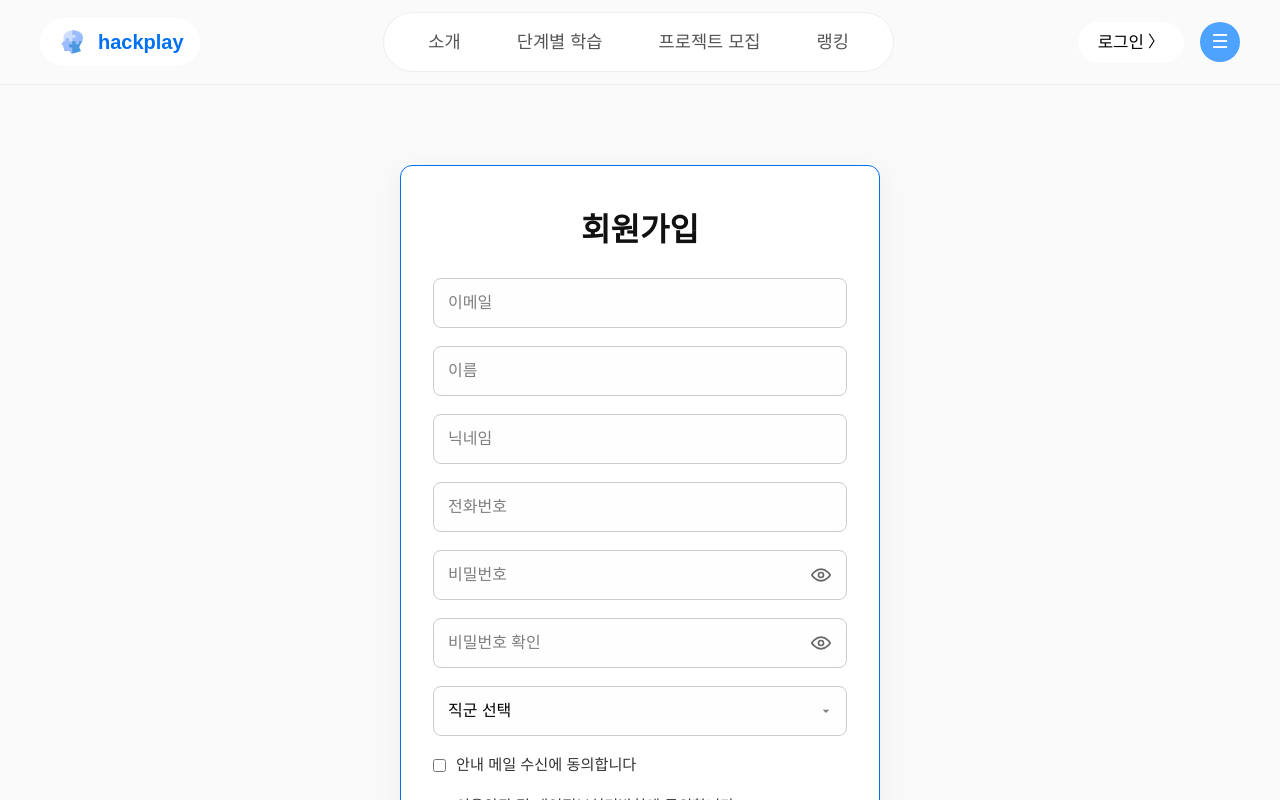
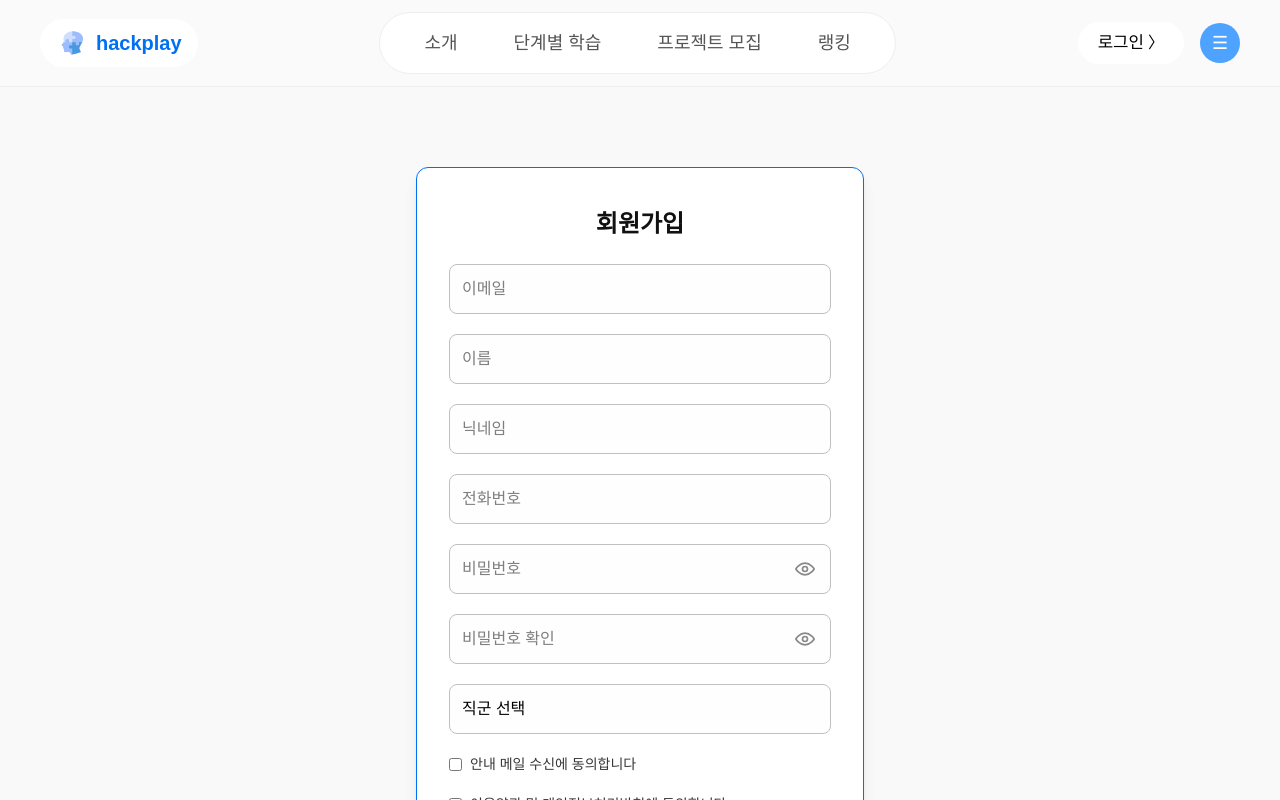
Before and after one commit to hackathon-education/hackplay_front, a React (Vite) app: page /signup in a window 1280 px wide. Shown: the top 800 px of the page. Built offline with nearby package versions, Linux system fonts and the light colour scheme; a web font is replaced by a local one.

Commit message:
♻️ refactor: 기존 CSS 파일을 Tailwind 유틸리티 클래스로 변환 (#8)

```diff
--- a/src/components/Footer.tsx
+++ b/src/components/Footer.tsx
@@ -1,10 +1,8 @@
-import '../styles/Footer.css';
-
 function Footer() {
   return (
-    <footer className="footer">
+    <footer className="bg-white border-t-2 border-[#0059b3] text-center px-2.5 py-5 text-[#003366]">
       <div>© 2025 웹 개발 학습 플랫폼</div>
-      <div className="company-info">
+      <div className="mt-[15px] text-[0.9rem] leading-[1.6]">
         <p>
           <strong>회사명</strong>: WebGrow Inc.
         </p>
--- a/src/components/Header.tsx
+++ b/src/components/Header.tsx
@@ -1,13 +1,13 @@
-import { useState, useRef, useEffect } from 'react';
-import { useNavigate, useLocation } from 'react-router-dom';
-import '../styles/Header.css';
+import { useEffect, useRef, useState } from 'react';
+import { useLocation, useNavigate } from 'react-router-dom';
+
 import logoIcon from '../assets/logo_icon.png';
 
 function Header() {
   const navigate = useNavigate();
   const location = useLocation();
   const [isMenuOpen, setIsMenuOpen] = useState(false);
-  const menuRef = useRef<HTMLDivElement | null>(null); // 메뉴 영역 참조
+  const menuRef = useRef<HTMLDivElement | null>(null);
 
   const isActive = (path: string) => location.pathname === path;
 
@@ -15,7 +15,6 @@ function Header() {
     setIsMenuOpen((prev) => !prev);
   };
 
-  // 외부 클릭 감지
   useEffect(() => {
     const handleClickOutside = (e: MouseEvent) => {
       if (menuRef.current && !menuRef.current.contains(e.target as Node)) {
@@ -26,53 +25,109 @@ function Header() {
     if (isMenuOpen) {
       document.addEventListener('mousedown', handleClickOutside);
     }
-
-    // 클린업
     return () => {
       document.removeEventListener('mousedown', handleClickOutside);
     };
   }, [isMenuOpen]);
 
   return (
-    <header className="header">
-      <div className="header-inner">
-        <div className="logo-wrapper" onClick={() => navigate('/')}>
-          <img src={logoIcon} alt="logo-icon" className="logo-icon" />
-          <span className="logo-text">hackplay</span>
+    <header className="w-full bg-[#fafafa] border-b border-[#eee] px-10 py-3">
+      <div className="flex items-center justify-between max-w-[1200px] mx-auto">
+        {/* 로고 */}
+        <div
+          className="flex items-center gap-2 bg-white px-4 py-2 rounded-full cursor-pointer"
+          onClick={() => navigate('/')}
+        >
+          <img src={logoIcon} alt="logo-icon" className="w-8 h-8" />
+          <span className="text-[#0070f3] font-bold text-xl">hackplay</span>
         </div>
 
-        <nav className="nav">
-          <ul className="nav-links">
-            <li className={isActive('/') ? 'active' : ''}>
-              <button onClick={() => navigate('/')}>소개</button>
+        {/* 네비게이션 */}
+        <nav>
+          <ul className="flex gap-8 list-none bg-white px-8 py-2 rounded-full border border-[#eee]">
+            <li className={isActive('/') ? 'font-bold text-black' : 'font-medium text-[#555]'}>
+              <button
+                onClick={() => navigate('/')}
+                className="bg-none border-none text-lg px-3 py-2 cursor-pointer"
+              >
+                소개
+              </button>
             </li>
-            <li className={isActive('/courses') ? 'active' : ''}>
-              <button onClick={() => navigate('/courses')}>단계별 학습</button>
+            <li
+              className={isActive('/courses') ? 'font-bold text-black' : 'font-medium text-[#555]'}
+            >
+              <button
+                onClick={() => navigate('/courses')}
+                className="bg-none border-none text-lg px-3 py-2 cursor-pointer"
+              >
+                단계별 학습
+              </button>
             </li>
-            <li className={isActive('/projects') ? 'active' : ''}>
-              <button onClick={() => navigate('/projects')}>프로젝트 모집</button>
+            <li
+              className={isActive('/projects') ? 'font-bold text-black' : 'font-medium text-[#555]'}
+            >
+              <button
+                onClick={() => navigate('/projects')}
+                className="bg-none border-none text-lg px-3 py-2 cursor-pointer"
+              >
+                프로젝트 모집
+              </button>
             </li>
-            <li className={isActive('/ranking') ? 'active' : ''}>
-              <button onClick={() => navigate('/ranking')}>랭킹</button>
+            <li
+              className={isActive('/ranking') ? 'font-bold text-black' : 'font-medium text-[#555]'}
+            >
+              <button
+                onClick={() => navigate('/ranking')}
+                className="bg-none border-none text-lg px-3 py-2 cursor-pointer"
+              >
+                랭킹
+              </button>
             </li>
           </ul>
         </nav>
 
-        <div className="header-actions">
-          <button className="login-button" onClick={() => navigate('/login')}>
-            로그인 <span className="arrow">〉</span>
+        {/* 우측 액션 */}
+        <div className="flex items-center gap-4">
+          <button
+            className="bg-white px-5 py-2 rounded-full text-[1.05rem] font-medium cursor-pointer flex items-center gap-1 text-black"
+            onClick={() => navigate('/login')}
+          >
+            로그인 <span className="text-base">〉</span>
           </button>
 
-          <div className="menu-wrapper" ref={menuRef}>
-            <button className="menu-circle" onClick={toggleMenu}>
+          <div className="relative" ref={menuRef}>
+            <button
+              className="bg-[#4da3ff] text-white w-10 h-10 rounded-full text-lg cursor-pointer flex items-center justify-center"
+              onClick={toggleMenu}
+            >
               ☰
             </button>
             {isMenuOpen && (
-              <div className="dropdown-menu">
-                <button onClick={() => alert('계정설정')}>계정설정</button>
-                <button onClick={() => alert('문의하기')}>문의하기</button>
-                <button onClick={() => navigate('/mypage')}>마이페이지</button>
-                <button onClick={() => alert('로그아웃')}>로그아웃</button>
+              <div className="absolute top-12 right-0 bg-white border border-[#ddd] rounded-lg shadow-lg flex flex-col py-2 z-50 min-w-[160px]">
+                <button
+                  className="text-left text-sm px-4 py-2 hover:bg-[#f5f5f5]"
+                  onClick={() => alert('계정설정')}
+                >
+                  계정설정
+                </button>
+                <button
+                  className="text-left text-sm px-4 py-2 hover:bg-[#f5f5f5]"
+                  onClick={() => alert('문의하기')}
+                >
+                  문의하기
+                </button>
+                <button
+                  className="text-left text-sm px-4 py-2 hover:bg-[#f5f5f5]"
+                  onClick={() => navigate('/mypage')}
+                >
+                  마이페이지
+                </button>
+                <button
+                  className="text-left text-sm px-4 py-2 hover:bg-[#f5f5f5]"
+                  onClick={() => alert('로그아웃')}
+                >
+                  로그아웃
+                </button>
               </div>
             )}
           </div>
--- a/src/pages/FrontBeginnerPage.tsx
+++ b/src/pages/FrontBeginnerPage.tsx
@@ -1,5 +1,4 @@
 import { useNavigate } from 'react-router-dom';
-import '../styles/Page.css';
 
 function FrontBeginnerPage() {
   const navigate = useNavigate();
--- a/src/pages/LoginPage.tsx
+++ b/src/pages/LoginPage.tsx
@@ -1,26 +1,40 @@
 import { useNavigate } from 'react-router-dom';
-import '../styles/Page.css';
-import '../styles/LoginPage.css';
 
 function LoginPage() {
   const navigate = useNavigate();
 
   return (
-    <div className="login-page-container">
-      <div className="login-box">
-        <h3 className="login-title">환영합니다!</h3>
-        <p className="login-subtitle">서비스 사용을 위해 로그인 해주세요</p>
-        <form className="login-form">
-          <input type="text" placeholder="아이디" required />
-          <input type="password" placeholder="비밀번호" required />
-          <button type="submit" className="login-submit-btn">
+    <div className="flex justify-center items-start pt-[60px] min-h-[80vh] bg-[#fafafa]">
+      <div className="flex flex-col w-[200%] max-w-[500px] px-[50px] mx-auto">
+        <h3 className="text-[2.4rem] font-bold mb-[6px] text-[#111]">환영합니다!</h3>
+        <p className="text-[2rem] text-[#444] mb-6">서비스 사용을 위해 로그인 해주세요</p>
+        <form className="flex flex-col gap-[14px] mt-5 mb-7">
+          <input
+            type="text"
+            placeholder="아이디"
+            required
+            className="p-[14px] text-[1.05rem] border border-[#ccc] rounded-[6px]"
+          />
+          <input
+            type="password"
+            placeholder="비밀번호"
+            required
+            className="p-[14px] text-[1.05rem] border border-[#ccc] rounded-[6px]"
+          />
+          <button
+            type="submit"
+            className="bg-[#0066cc] text-white p-[14px] text-[1.1rem] border-none rounded-[8px] cursor-pointer hover:bg-[#005bb5]"
+          >
             로그인
           </button>
         </form>
-        <hr className="login-divider" />
-        <p className="signup-text">
+        <hr className="border-none border-t border-[#ccc] my-5 mb-2.5" />
+        <p className="text-center text-[0.9rem] text-[#777]">
           처음 방문하셨나요?
-          <button className="signup-link-btn" onClick={() => navigate('/signup')}>
+          <button
+            className="bg-none border-none text-[#0070f3] font-semibold text-[0.95rem] ml-[6px] cursor-pointer underline"
+            onClick={() => navigate('/signup')}
+          >
             회원 가입
           </button>
         </p>
--- a/src/pages/ProjectsPage.tsx
+++ b/src/pages/ProjectsPage.tsx
@@ -1,4 +1,3 @@
-import '../styles/Page.css';
 
 function ProjectsPage() {
   return (
--- a/src/pages/SignupPage.tsx
+++ b/src/pages/SignupPage.tsx
@@ -1,6 +1,4 @@
 import { useState } from 'react';
-import '../styles/Page.css';
-import '../styles/SignupPage.css';
 
 type EyeIconProps = {
   visible: boolean;
@@ -8,12 +6,10 @@ type EyeIconProps = {
 
 const EyeIcon: React.FC<EyeIconProps> = ({ visible }) => (
   <svg
-    className="eye-icon"
     xmlns="http://www.w3.org/2000/svg"
-    width="20"
-    height="20"
+    className="w-5 h-5 text-gray-600"
+    fill="none"
     viewBox="0 0 24 24"
-    fill="none"
     stroke="currentColor"
     strokeWidth="2"
     strokeLinecap="round"
@@ -39,50 +35,90 @@ function SignupPage() {
   const [showConfirmPassword, setShowConfirmPassword] = useState(false);
 
   return (
-    <div className="signup-container">
-      <div className="signup-card">
-        <h2 className="signup-title">회원가입</h2>
-        <form className="signup-form" onSubmit={(e) => e.preventDefault()}>
-          <div className="input-wrapper">
-            <input type="email" placeholder="이메일" required />
-          </div>
-          <div className="input-wrapper">
-            <input type="text" placeholder="이름" required />
-          </div>
-          <div className="input-wrapper">
-            <input type="text" placeholder="닉네임" required />
-          </div>
-          <div className="input-wrapper">
-            <input type="tel" placeholder="전화번호" required />
+    <div className="flex justify-center items-center min-h-[10vh] px-4 py-20 bg-[#f9f9f9]">
+      <div className="w-full max-w-md bg-white border border-[#0070f3] rounded-xl shadow-lg px-8 py-10">
+        <h2 className="text-2xl font-bold text-center text-[#111] mb-6">회원가입</h2>
+
+        <form className="flex flex-col gap-5" onSubmit={(e) => e.preventDefault()}>
+          {/* 이메일 */}
+          <div className="relative flex items-center">
+            <input
+              type="email"
+              placeholder="이메일"
+              required
+              className="w-full px-3 py-3 border border-gray-300 rounded-lg bg-[#fefefe] text-base focus:outline-none focus:ring-2 focus:ring-[#0070f3]/30 focus:border-[#0070f3]"
+            />
           </div>
 
-          <div className="password-wrapper">
-            <input type={showPassword ? 'text' : 'password'} placeholder="비밀번호" required />
+          {/* 이름 */}
+          <div className="relative flex items-center">
+            <input
+              type="text"
+              placeholder="이름"
+              required
+              className="w-full px-3 py-3 border border-gray-300 rounded-lg bg-[#fefefe] text-base focus:outline-none focus:ring-2 focus:ring-[#0070f3]/30 focus:border-[#0070f3]"
+            />
+          </div>
+
+          {/* 닉네임 */}
+          <div className="relative flex items-center">
+            <input
+              type="text"
+              placeholder="닉네임"
+              required
+              className="w-full px-3 py-3 border border-gray-300 rounded-lg bg-[#fefefe] text-base focus:outline-none focus:ring-2 focus:ring-[#0070f3]/30 focus:border-[#0070f3]"
+            />
+          </div>
+
+          {/* 전화번호 */}
+          <div className="relative flex items-center">
+            <input
+              type="tel"
+              placeholder="전화번호"
+              required
+              className="w-full px-3 py-3 border border-gray-300 rounded-lg bg-[#fefefe] text-base focus:outline-none focus:ring-2 focus:ring-[#0070f3]/30 focus:border-[#0070f3]"
+            />
+          </div>
+
+          {/* 비밀번호 */}
+          <div className="relative flex items-center">
+            <input
+              type={showPassword ? 'text' : 'password'}
+              placeholder="비밀번호"
+              required
+              className="w-full px-3 py-3 border border-gray-300 rounded-lg bg-[#fefefe] text-base pr-10 focus:outline-none focus:ring-2 focus:ring-[#0070f3]/30 focus:border-[#0070f3]"
+            />
             <button
               type="button"
-              className="toggle-button"
+              className="absolute right-3 p-1 hover:opacity-70"
               onClick={() => setShowPassword(!showPassword)}
             >
               <EyeIcon visible={showPassword} />
             </button>
           </div>
 
-          <div className="password-wrapper">
+          {/* 비밀번호 확인 */}
+          <div className="relative flex items-center">
             <input
               type={showConfirmPassword ? 'text' : 'password'}
               placeholder="비밀번호 확인"
               required
+              className="w-full px-3 py-3 border border-gray-300 rounded-lg bg-[#fefefe] text-base pr-10 focus:outline-none focus:ring-2 focus:ring-[#0070f3]/30 focus:border-[#0070f3]"
             />
             <button
               type="button"
-              className="toggle-button"
+              className="absolute right-3 p-1 hover:opacity-70"
               onClick={() => setShowConfirmPassword(!showConfirmPassword)}
             >
               <EyeIcon visible={showConfirmPassword} />
             </button>
           </div>
 
-          <select required>
+          {/* 직군 선택 */}
+          <select
+            required
+            className="w-full px-3 py-3 border border-gray-300 rounded-lg bg-[#fefefe] text-base appearance-none focus:outline-none focus:ring-2 focus:ring-[#0070f3]/30 focus:border-[#0070f3]"
+          >
             <option value="">직군 선택</option>
             <option value="기획">기획</option>
             <option value="디자인">디자인</option>
@@ -92,17 +128,22 @@ function SignupPage() {
             <option value="ai">AI/데이터</option>
           </select>
 
-          <label className="checkbox-label">
+          {/* 체크박스 */}
+          <label className="flex items-center gap-2 text-sm text-gray-700">
             <input type="checkbox" required />
             안내 메일 수신에 동의합니다
           </label>
 
-          <label className="checkbox-label">
+          <label className="flex items-center gap-2 text-sm text-gray-700">
             <input type="checkbox" required />
             이용약관 및 개인정보처리방침에 동의합니다
           </label>
 
-          <button type="submit" className="basic-button">
+          {/* 회원가입 버튼 */}
+          <button
+            type="submit"
+            className="bg-[#0052cc] hover:bg-[#003f9e] text-white font-semibold text-lg py-3 rounded-lg transition-colors"
+          >
             회원가입
           </button>
         </form>
```
Also changed, not shown: src/pages/BasicLearningPage.tsx (+21 -13 lines), src/pages/CoursesPage.tsx (+40 -15 lines), src/pages/TeamProjectPage.tsx (+67 -37 lines).
